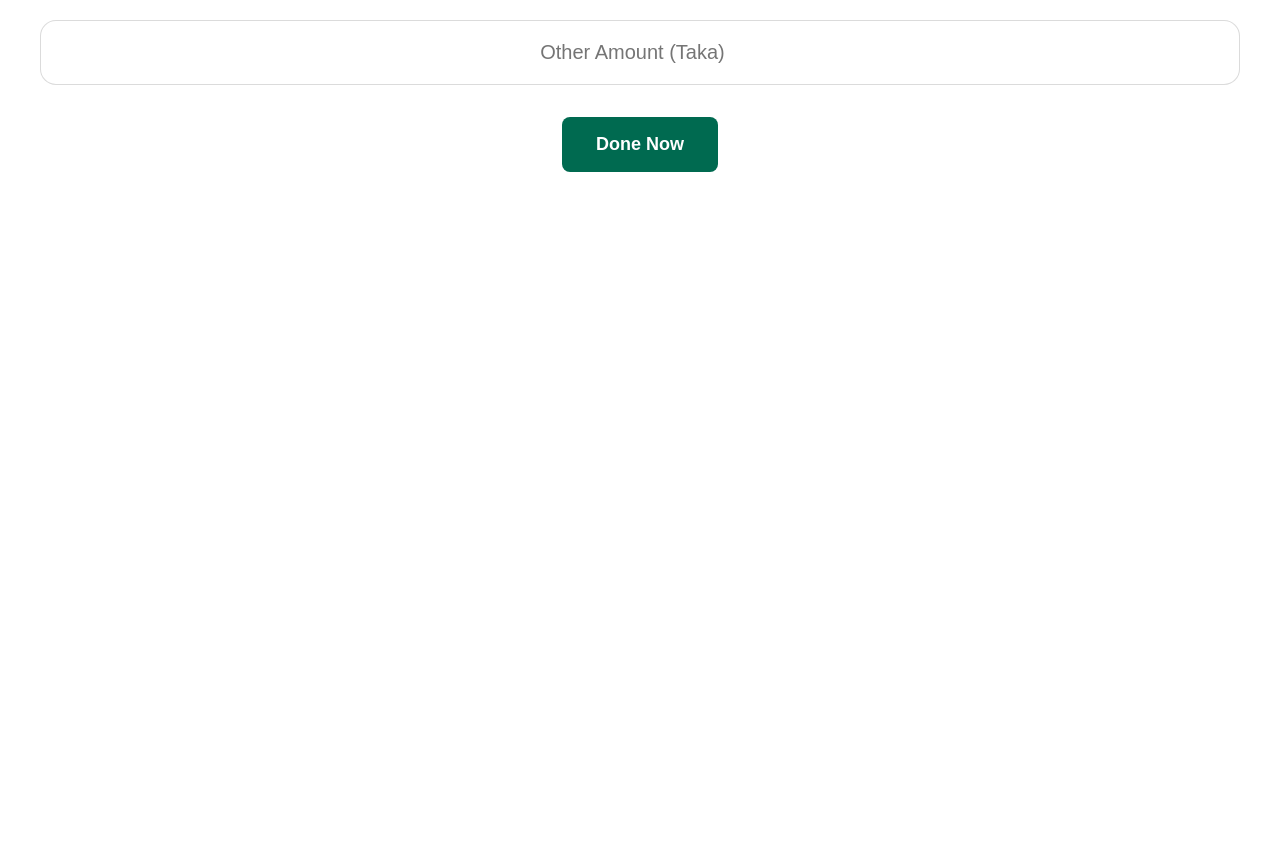
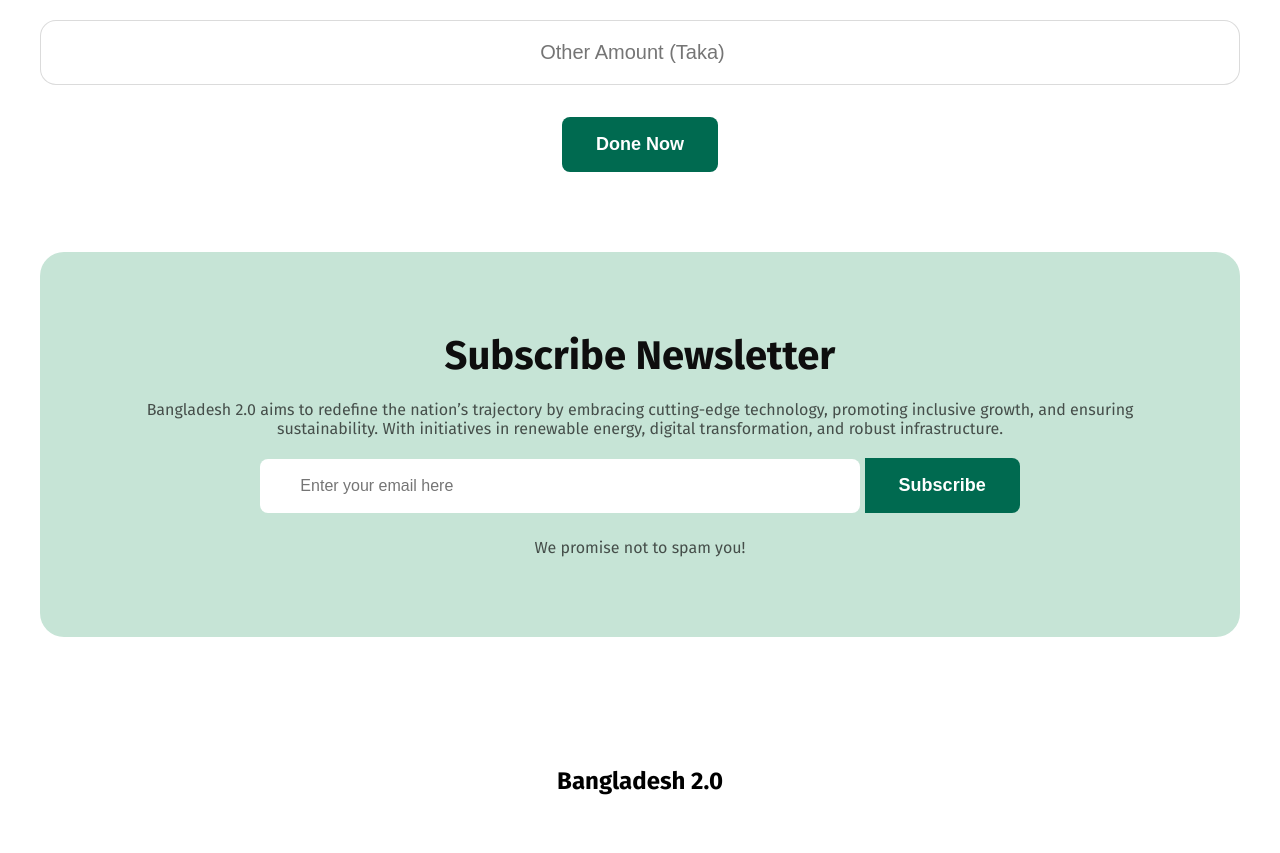
Before and after one commit to Arpan-collab/assignment-1, a plain HTML site: page index.html in a window 1280 px wide. Shown: the part 3547-4400 px from the top of the page. Before the commit the page ends 3799 px from the top, so only its background shows below. Drawn offline with Linux system fonts and the light colour scheme.

Commit message:
footer section completed

```diff
--- a/index.html
+++ b/index.html
@@ -99,7 +99,7 @@
         <!-- Banglaesh have section  -->
         <div class="flex">
           <div class="bangladesh_have">
-            <img class="first_skill_img" src="assets/card-icon.png" />
+            <img class="first_skill_img" src="./assets/card-icon.png" />
             <h3 class="skill_name">Digital Transformation</h3>
             <p class="skill_description">
               Creating a nationwide digital ecosystem to enhance connectivity
@@ -108,7 +108,7 @@
             <button class="primary_button">Learn More</button>
           </div>
           <div class="bangladesh_have_two">
-            <img class="first_skill_img" src="assets/card-icon.png" />
+            <img class="first_skill_img" src="./assets/card-icon.png" />
             <h3 class="skill_name">Green Energy</h3>
             <p class="skill_description">
               Investments in solar and wind energy to ensure a sustainable and
@@ -117,7 +117,7 @@
             <button class="primary_button_two">Learn More</button>
           </div>
           <div class="bangladesh_have_three">
-            <img class="first_skill_img" src="assets/card-icon.png" />
+            <img class="first_skill_img" src="./assets/card-icon.png" />
             <h3 class="skill_name">Modern Infrastructure</h3>
             <p class="skill_description">
               Building state-of-the-art infrastructure to support economic
@@ -270,5 +270,37 @@
       </section>
     </main>
 
+    <!-- footer section -->
+    <footer class="footer max_width fira_font">
+      <section class="footer_section">
+        <div class="footer_section_container">
+          <h1 class="Subscribe_newsletter_heading">Subscribe Newsletter</h1>
+          <p class="Subscribe_newsletter_description">
+            Bangladesh 2.0 aims to redefine the nation’s trajectory by embracing
+            cutting-edge technology, promoting inclusive growth, and ensuring
+            sustainability. With initiatives in renewable energy, digital
+            transformation, and robust infrastructure.
+          </p>
+          <div>
+            <input
+              type="email"
+              placeholder="Enter your email here"
+              id="email"
+            />
+            <button class="Subscribe_btn">Subscribe</button>
+          </div>
+          <p class="no_spam_message">We promise not to spam you!</p>
+        </div>
+      </section>
+
+      <div class="footer_end_section">
+        <h2>Bangladesh 2.0</h2>
+        <div class="footer_end_section_images">
+          <img src="./assets/facebook.png" alt="" />
+          <img id="footer_middle_image" src="./assets/instagram.png" alt="" />
+          <img src="./assets/x.png" alt="" />
+        </div>
+      </div>
+    </footer>
   </body>
 </html>
--- a/styles/style.css
+++ b/styles/style.css
@@ -279,7 +279,62 @@
   border: 1px solid rgba(14, 14, 14, 0.15);
   border-radius: 16px;
 }
-.done_now_button{
+.done_now_button {
   text-align: center;
   margin-top: 32px;
 }
+/* footer section styles */
+.footer {
+  margin: auto;
+}
+.footer_section {
+  margin: auto;
+  background: rgb(198, 228, 214);
+  border-radius: 24px;
+  padding: 80px 100px;
+}
+.footer_section_container {
+  text-align: center;
+}
+.Subscribe_newsletter_heading {
+  font-size: 40px;
+  font-weight: 700;
+  color: rgb(14, 14, 14);
+}
+.Subscribe_newsletter_description {
+  font-size: 16px;
+  color: rgba(14, 14, 14, 0.7);
+  padding: 20px 0;
+}
+#email {
+  padding: 18px 40px;
+  border-radius: 8px;
+  border: none;
+  font-size: 16px;
+  color: rgba(14, 14, 14, 0.3);
+  width: 600px;
+}
+.Subscribe_btn {
+  background-color: rgb(0, 106, 80);
+  border-radius: 0px 8px 8px 0px;
+  padding: 17px 34px;
+  border: none;
+  color: rgb(255, 255, 255);
+  font-size: 18px;
+  font-weight: 600;
+}
+.no_spam_message {
+  font-size: 16px;
+  color: rgba(14, 14, 14, 0.7);
+  padding-top: 25px;
+}
+.footer_end_section {
+  text-align: center;
+  padding-top: 130px;
+}
+.footer_end_section_images{
+  padding-top: 64px;
+}
+#footer_middle_image{
+ padding: 0px 23px;
+}
```
